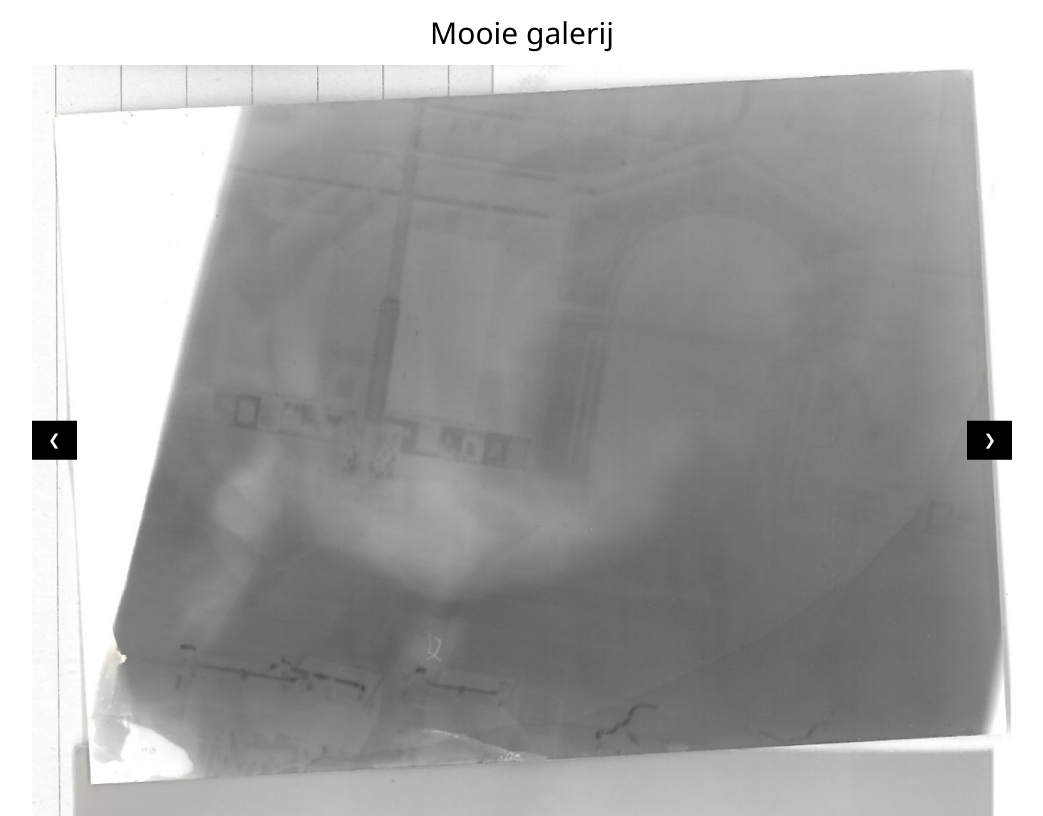
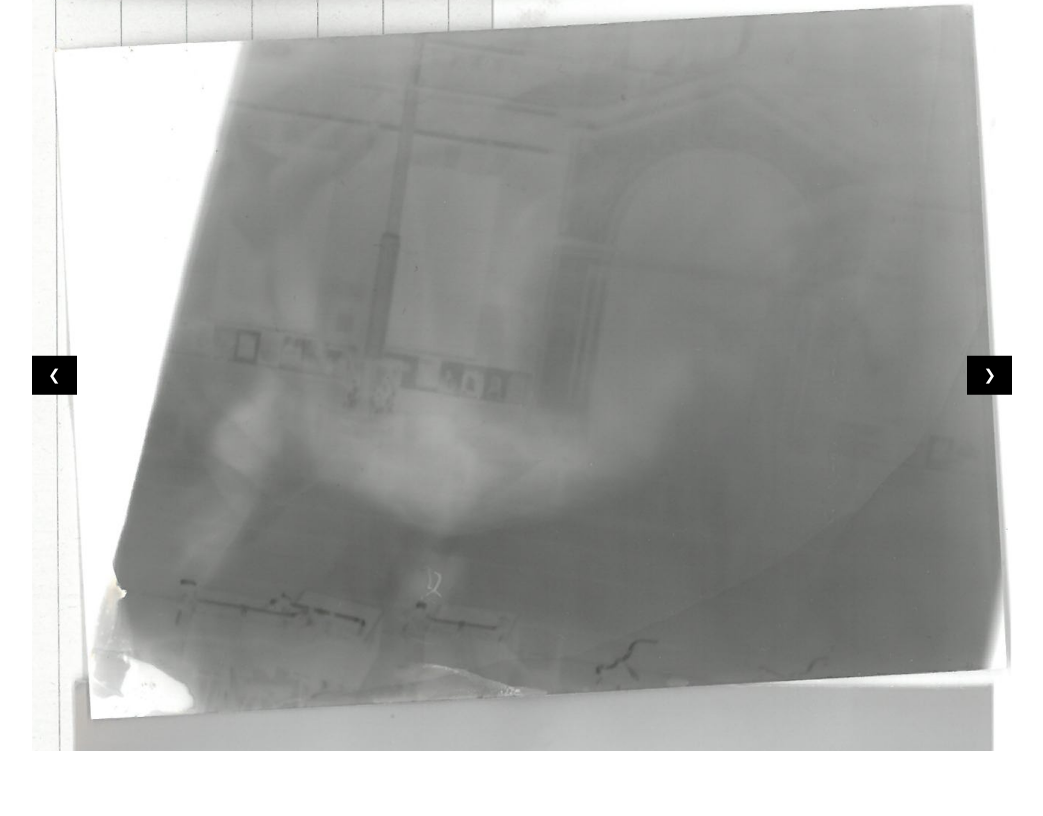
Before and after one commit to kooi/techniek-website, a plain HTML site: page galerij/gallerij03.html in a window 1280 px wide. Shown: the whole page, without its empty margins (118-1161 px from the left). Drawn offline with nearby package versions, Linux system fonts and the light colour scheme.

Commit message:
Update gallerij03.html

```diff
--- a/galerij/gallerij03.html
+++ b/galerij/gallerij03.html
@@ -11,8 +11,6 @@
 <meta name="viewport" content="width=device-width, initial-scale=1">
 <link rel="stylesheet" href="https://www.w3schools.com/w3css/4/w3.css">
 <body onkeydown="doKey(event);">
-
-<h2 class="w3-center">Mooie galerij</h2>
 
 <div class="w3-content w3-display-container">
   <img class="mySlides" src="foto01_raw_1080.png" style="width:100%">
```
